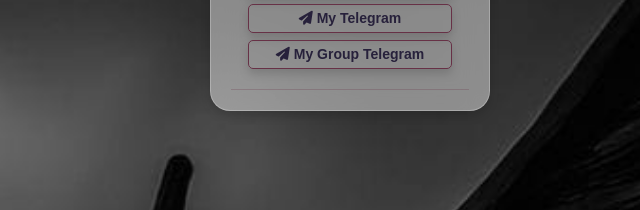
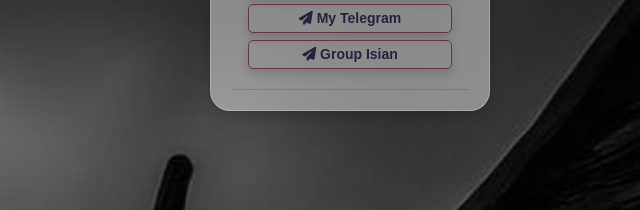
Before and after one commit to gitfdil1248/profilex4nz, a plain HTML site: page index.html in a window 1280 px wide. Shown: the part 467-677 px from the top of the page, 290-930 px from the left. Drawn offline with nearby package versions, Linux system fonts and the light colour scheme.

Commit message:
Update index.html

```diff
--- a/index.html
+++ b/index.html
@@ -148,7 +148,7 @@
       <div class="link-boxes">
         <a class="shadow" title="View Whatsapp Profile" href="https://wa.me/6285710830138" target="_blank"><i class="fa fa-whatsapp icon" aria-hidden="true"></i> Whatsapp</a>
         <a class="shadow" title="View Telegram Profile" href="https://t.me/eLdeluminanc" target="_blank"><i class="fa-solid fa-paper-plane" aria-hidden="true"></i> My Telegram</a>
-        <a class="shadow" title="View Telegram Profile" href="https://t.me/isianbyX4NZ" target="_blank"><i class="fa-solid fa-paper-plane" aria-hidden="true"></i> My Group Telegram</a>
+        <a class="shadow" title="View Telegram Profile" href="https://t.me/isianbyX4NZ" target="_blank"><i class="fa-solid fa-paper-plane" aria-hidden="true"></i> Group Isian</a>
       </div>
       <hr/>
     </div>
```
